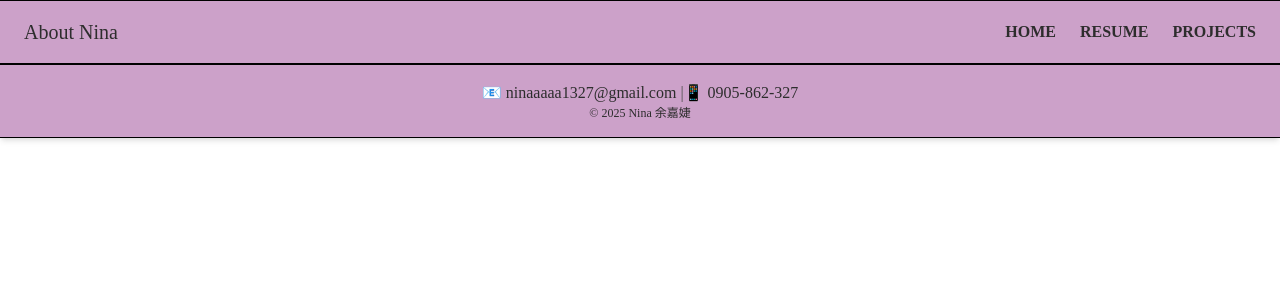
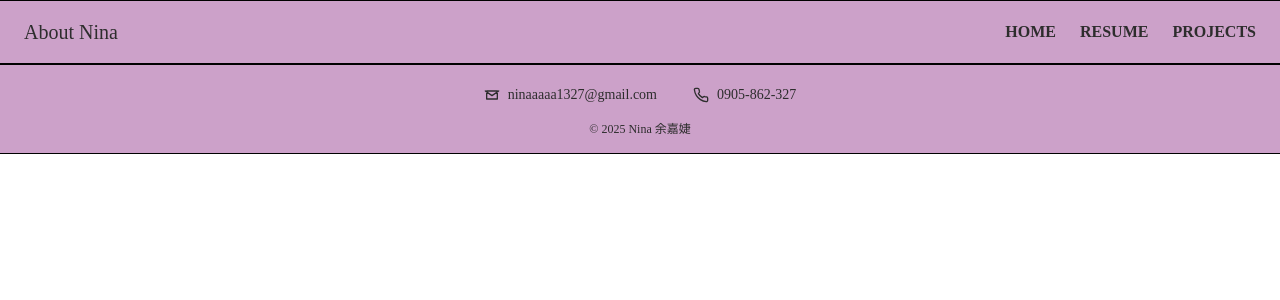
Before and after one commit to isnina47/About_Nina, a Vue app: page /About_Nina/resume in a window 1280 px wide. Shown: the top 300 px of the page. Built offline with nearby package versions, Linux system fonts and the light colour scheme.

Commit message:
style : 修改頁尾版面

```diff
--- a/src/components/ContactPills.vue
+++ b/src/components/ContactPills.vue
@@ -20,9 +20,9 @@
 
     <!-- Phone -->
     <a
-      :href="`tel:${(tel || '').replace(/\\D/g, '')}`"
+      :href="`tel:${digits(tel)}`"
       class="inline-flex items-center gap-2 px-3 py-1 text-sm transition hover:-translate-y-0.5"
-      :title="tel"
+      :title="fmtTel(tel)"
     >
       <svg class="w-4 h-4" viewBox="0 0 24 24" fill="none" stroke="currentColor" aria-hidden="true">
         <path
@@ -32,8 +32,8 @@
           d="M22 16.92v3a2 2 0 0 1-2.18 2 19.8 19.8 0 0 1-8.63-3.07 19.5 19.5 0 0 1-6-6A19.8 19.8 0 0 1 2.08 4.18 2 2 0 0 1 4.06 2h3a2 2 0 0 1 2 1.72c.12.9.31 1.77.57 2.61a2 2 0 0 1-.45 2.11L8.09 9.91a16 16 0 0 0 6 6l1.47-1.09a2 2 0 0 1 2.11-.45c.84.26 1.71.45 2.61.57A2 2 0 0 1 22 16.92z"
         />
       </svg>
-
-      <span v-if="showLabel">{{ tel }}</span>
+      <!-- 這裡改成分段後的顯示 -->
+      <span v-if="showLabel">{{ fmtTel(tel) }}</span>
       <span class="sr-only">Phone</span>
     </a>
   </address>
@@ -42,7 +42,27 @@
 <script setup>
   const props = defineProps({
     email: { type: String, default: 'ninaaaaa1327@gmail.com' },
-    tel: { type: String, default: '0905-862-327' },
+    tel: { type: String, default: '0905862327' }, // 不分段或分段都可，畫面會自動處理
     showLabel: { type: Boolean, default: true }
   })
+
+  // 取純數字（給 tel: 連結用）
+  const digits = (s = '') => s.replace(/\D/g, '')
+
+  // 畫面顯示字串分段（台灣常見格式）
+  const fmtTel = (s = '') => {
+    if (!s) return ''
+    // 如果父層已分好（含 '-' 或空白），就照原樣顯示
+    if (/[-\s]/.test(s)) return s
+
+    const d = digits(s)
+    if (d.startsWith('09') && d.length === 10)
+      return `${d.slice(0, 4)}-${d.slice(4, 7)}-${d.slice(7)}`
+    if (d.startsWith('02') && d.length === 10)
+      return `${d.slice(0, 2)}-${d.slice(2, 6)}-${d.slice(6)}`
+    if (/^0[3-8]/.test(d) && d.length === 9)
+      return `${d.slice(0, 3)}-${d.slice(3, 6)}-${d.slice(6)}`
+    if (d.length >= 7 && d.length <= 8) return `${d.slice(0, 4)}-${d.slice(4)}`
+    return s
+  }
 </script>
--- a/src/components/Footer.vue
+++ b/src/components/Footer.vue
@@ -1,15 +1,66 @@
 <template>
-  <footer
-    class="w-full bg-footer border-t border-b border-black py-4 text-center font-medium shadow-md text-md"
-  >
-    <p>
-      📧
-      <a href="mailto:ninaaaaa1327@gmail.com" class="text-title hover:underline">
-        ninaaaaa1327@gmail.com
-      </a>
-      |📱
-      <a href="tel:0905862327" class="text-title hover:underline">0905-862-327</a>
-    </p>
-    <p class="text-title text-xs">© 2025 Nina 余嘉婕</p>
+  <footer class="w-full bg-footer border-t border-b border-black py-4 text-center">
+    <div class="max-w-6xl mx-auto px-6 flex flex-col items-center gap-3">
+      <address class="not-italic flex flex-wrap items-center justify-center gap-3">
+        <!-- Email pill -->
+        <a
+          :href="`mailto:${email}`"
+          class="inline-flex items-center gap-2 px-3 py-1 text-title hover:-translate-y-0.5 transition"
+          :title="email"
+        >
+          <svg
+            class="w-4 h-4"
+            viewBox="0 0 24 24"
+            fill="none"
+            stroke="currentColor"
+            aria-hidden="true"
+          >
+            <path
+              stroke-linecap="round"
+              stroke-linejoin="round"
+              stroke-width="2"
+              d="M4 6h16v12H4zM22 6l-10 7L2 6"
+            />
+          </svg>
+          <span class="text-sm">{{ email }}</span>
+        </a>
+
+        <!-- Phone pill -->
+        <a
+          :href="telHref"
+          class="inline-flex items-center gap-2 px-3 py-1 text-title hover:-translate-y-0.5 transition"
+          :title="telDisplay"
+        >
+          <svg
+            class="w-4 h-4"
+            viewBox="0 0 24 24"
+            fill="none"
+            stroke="currentColor"
+            aria-hidden="true"
+          >
+            <path
+              stroke-linecap="round"
+              stroke-linejoin="round"
+              stroke-width="2"
+              d="M22 16.92v3a2 2 0 0 1-2.18 2 19.8 19.8 0 0 1-8.63-3.07
+                     19.5 19.5 0 0 1-6-6A19.8 19.8 0 0 1 2.08 4.18
+                     2 2 0 0 1 4.06 2h3a2 2 0 0 1 2 1.72c.12.9.31 1.77.57 2.61
+                     a2 2 0 0 1-.45 2.11L8.09 9.91a16 16 0 0 0 6 6l1.47-1.09
+                     a2 2 0 0 1 2.11-.45c.84.26 1.71.45 2.61.57A2 2 0 0 1 22 16.92z"
+            />
+          </svg>
+          <span class="text-sm">{{ telDisplay }}</span>
+        </a>
+      </address>
+
+      <!-- 版權 -->
+      <p class="text-title text-xs">© 2025 Nina 余嘉婕</p>
+    </div>
   </footer>
 </template>
+
+<script setup>
+  const email = 'ninaaaaa1327@gmail.com'
+  const telDisplay = '0905-862-327'
+  const telHref = `tel:${telDisplay.replace(/\D/g, '')}`
+</script>
```
